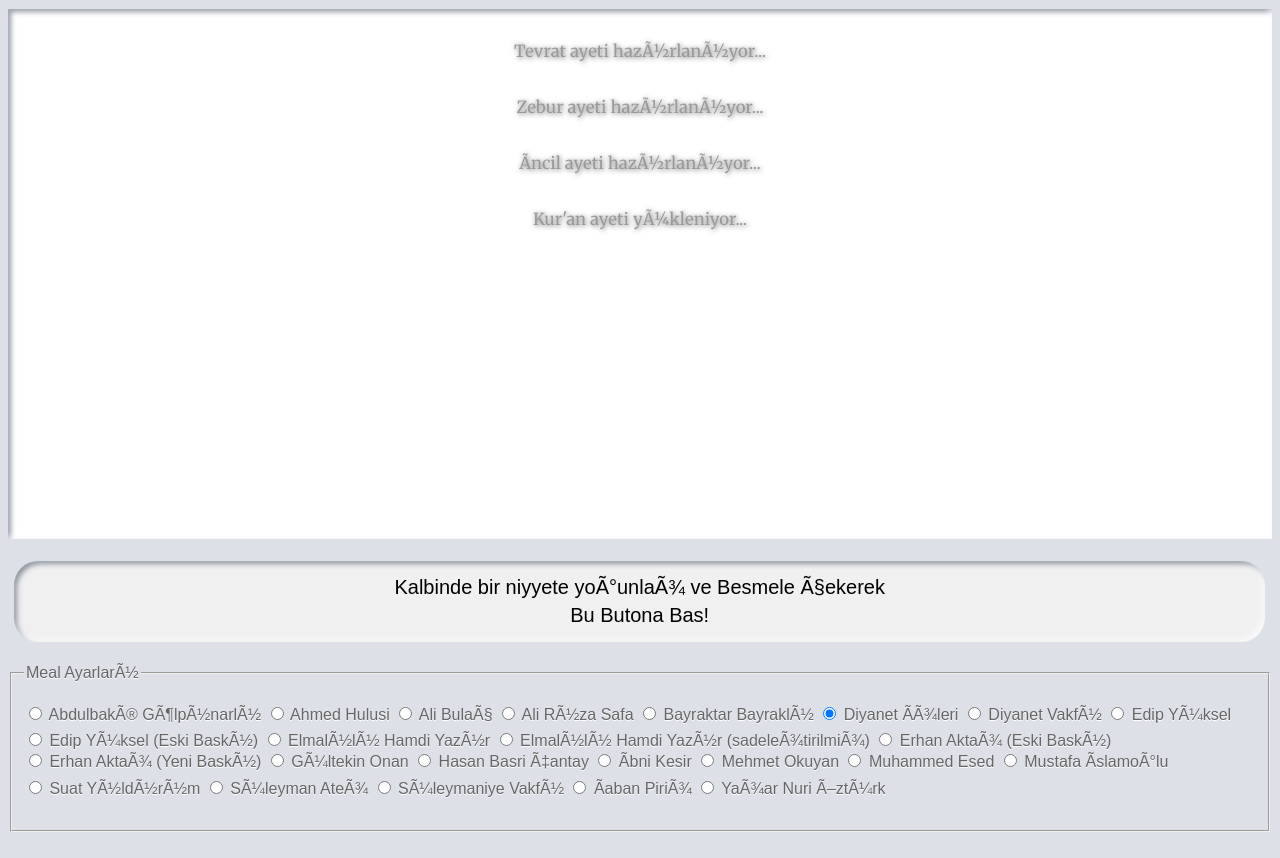
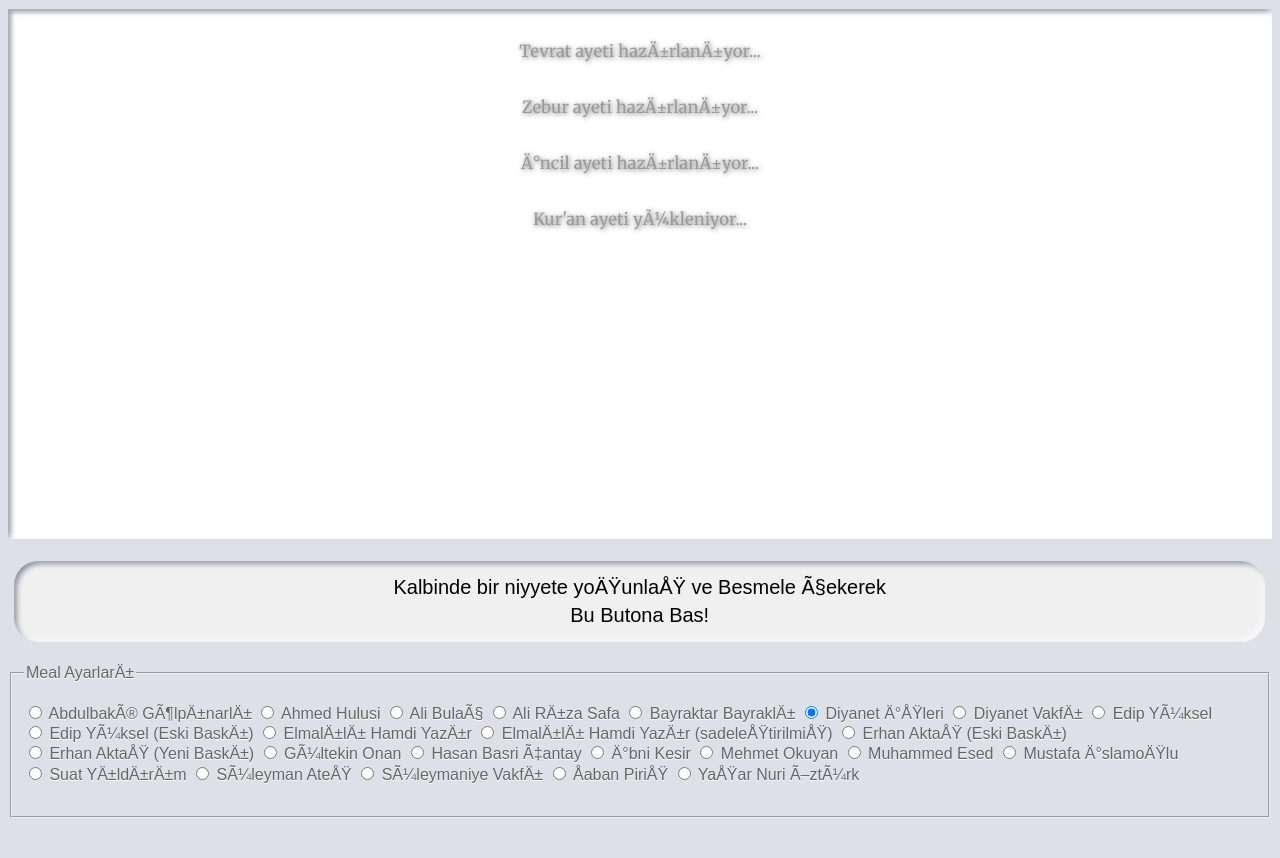
Before and after one commit to Akhenaton41/Rastgele-Ayet, a plain HTML site: page index.htm in a window 1280 px wide. Shown: the part 188-1046 px from the top of the page. Drawn offline with Linux system fonts and the light colour scheme; no server answers.

Commit message:
Update index.htm

```diff
--- a/index.htm
+++ b/index.htm
@@ -8,7 +8,7 @@
 <title>Tefaülname</title>
 </head><body>
 
-<div class="logo"><h1>Tefâülnâme</h1><h2>Programcý: Mehmet Akif Ardýç (Akhenaton)</h2><h3>Sürüm: 3.5</h3></div>
+<div class="logo"><h1>Tefâülnâme</h1><h2>Programcı: Mehmet Akif Ardıç (Akhenaton)</h2><h3>Sürüm: 3.5</h3></div>
 <div id="container">
 
 <div class="ayet" id="Ayet">
@@ -19,35 +19,35 @@
 </div>
 
 <p>
-	<button class="buton" onclick="butonaBasildi()"><span>Kalbinde bir niyyete yoðunlaþ ve Besmele çekerek</span><br>Bu Butona Bas!</button>
+	<button class="buton" onclick="butonaBasildi()"><span>Kalbinde bir niyyete yoğunlaş ve Besmele çekerek</span><br>Bu Butona Bas!</button>
 </p>
 
-<fieldset><legend>Meal Ayarlarý</legend>
+<fieldset><legend>Meal Ayarları</legend>
 <p id="Meal">
-    <label><input type="radio" name="meal" data-api="kuran" data-param="golpinarli" onclick="mealDegisti(this)"> Abdulbakî Gölpýnarlý</label>
+    <label><input type="radio" name="meal" data-api="kuran" data-param="golpinarli" onclick="mealDegisti(this)"> Abdulbakî Gölpınarlı</label>
     <label><input type="radio" name="meal" data-api="acik" data-param="Ahmed Hulusi·3" onclick="mealDegisti(this)"> Ahmed Hulusi</label>
     <label><input type="radio" name="meal" data-api="kuran" data-param="bulac" onclick="mealDegisti(this)"> Ali Bulaç</label>
-    <label><input type="radio" name="meal" data-api="acik" data-param="Ali Rýza Safa·51" onclick="mealDegisti(this)"> Ali Rýza Safa</label>
-    <label><input type="radio" name="meal" data-api="acik" data-param="Bayraktar Bayraklý·8" onclick="mealDegisti(this)"> Bayraktar Bayraklý</label>
-    <label><input type="radio" name="meal" data-api="kuran" data-param="diyanet" onclick="mealDegisti(this)" checked> Diyanet Ýþleri</label>
-    <label><input type="radio" name="meal" data-api="kuran" data-param="vakfi" onclick="mealDegisti(this)"> Diyanet Vakfý</label>
+    <label><input type="radio" name="meal" data-api="acik" data-param="Ali Rıza Safa·51" onclick="mealDegisti(this)"> Ali Rıza Safa</label>
+    <label><input type="radio" name="meal" data-api="acik" data-param="Bayraktar Bayraklı·8" onclick="mealDegisti(this)"> Bayraktar Bayraklı</label>
+    <label><input type="radio" name="meal" data-api="kuran" data-param="diyanet" onclick="mealDegisti(this)" checked> Diyanet İşleri</label>
+    <label><input type="radio" name="meal" data-api="kuran" data-param="vakfi" onclick="mealDegisti(this)"> Diyanet Vakfı</label>
     <label><input type="radio" name="meal" data-api="kuran" data-param="yuksel" onclick="mealDegisti(this)"> Edip Yüksel</label>
-    <label><input type="radio" name="meal" data-api="acik" data-param="Edip Yüksel (Eski Baský)·13" onclick="mealDegisti(this)"> Edip Yüksel (Eski Baský)</label>
-    <label><input type="radio" name="meal" data-api="kuran" data-param="yazir" onclick="mealDegisti(this)"> Elmalýlý Hamdi Yazýr</label>
-    <label><input type="radio" name="meal" data-api="acik" data-param="Elmalýlý Hamdi Yazýr (sadeleþtirilmiþ)·15" onclick="mealDegisti(this)"> Elmalýlý Hamdi Yazýr (sadeleþtirilmiþ)</label>
-    <label><input type="radio" name="meal" data-api="acik" data-param="Erhan Aktaþ (Eski Baský)·50" onclick="mealDegisti(this)"> Erhan Aktaþ (Eski Baský)</label>
-    <label><input type="radio" name="meal" data-api="acik" data-param="Erhan Aktaþ (Yeni Baský)·105" onclick="mealDegisti(this)"> Erhan Aktaþ (Yeni Baský)</label>
+    <label><input type="radio" name="meal" data-api="acik" data-param="Edip Yüksel (Eski Baskı)·13" onclick="mealDegisti(this)"> Edip Yüksel (Eski Baskı)</label>
+    <label><input type="radio" name="meal" data-api="kuran" data-param="yazir" onclick="mealDegisti(this)"> Elmalılı Hamdi Yazır</label>
+    <label><input type="radio" name="meal" data-api="acik" data-param="Elmalılı Hamdi Yazır (sadeleştirilmiş)·15" onclick="mealDegisti(this)"> Elmalılı Hamdi Yazır (sadeleştirilmiş)</label>
+    <label><input type="radio" name="meal" data-api="acik" data-param="Erhan Aktaş (Eski Baskı)·50" onclick="mealDegisti(this)"> Erhan Aktaş (Eski Baskı)</label>
+    <label><input type="radio" name="meal" data-api="acik" data-param="Erhan Aktaş (Yeni Baskı)·105" onclick="mealDegisti(this)"> Erhan Aktaş (Yeni Baskı)</label>
     <label><input type="radio" name="meal" data-api="acik" data-param="Gültekin Onan·18" onclick="mealDegisti(this)"> Gültekin Onan</label>
     <label><input type="radio" name="meal" data-api="acik" data-param="Hasan Basri Çantay·19" onclick="mealDegisti(this)"> Hasan Basri Çantay</label>
-    <label><input type="radio" name="meal" data-api="acik" data-param="Ýbni Kesir·21" onclick="mealDegisti(this)"> Ýbni Kesir</label>
+    <label><input type="radio" name="meal" data-api="acik" data-param="İbni Kesir·21" onclick="mealDegisti(this)"> İbni Kesir</label>
     <label><input type="radio" name="meal" data-api="acik" data-param="Mehmet Okuyan·107" onclick="mealDegisti(this)"> Mehmet Okuyan</label>
     <label><input type="radio" name="meal" data-api="acik" data-param="Muhammed Esed·22" onclick="mealDegisti(this)"> Muhammed Esed</label>
-    <label><input type="radio" name="meal" data-api="acik" data-param="Mustafa Ýslamoðlu·38" onclick="mealDegisti(this)"> Mustafa Ýslamoðlu</label>
-    <label><input type="radio" name="meal" data-api="kuran" data-param="yildirim" onclick="mealDegisti(this)"> Suat Yýldýrým</label>
-    <label><input type="radio" name="meal" data-api="kuran" data-param="ates" onclick="mealDegisti(this)"> Süleyman Ateþ</label>
-    <label><input type="radio" name="meal" data-api="acik" data-param="Süleymaniye Vakfý·52" onclick="mealDegisti(this)"> Süleymaniye Vakfý</label>
-    <label><input type="radio" name="meal" data-api="acik" data-param="Þaban Piriþ·25" onclick="mealDegisti(this)"> Þaban Piriþ</label>
-    <label><input type="radio" name="meal" data-api="kuran" data-param="ozturk" onclick="mealDegisti(this)"> Yaþar Nuri Öztürk</label>
+    <label><input type="radio" name="meal" data-api="acik" data-param="Mustafa İslamoğlu·38" onclick="mealDegisti(this)"> Mustafa İslamoğlu</label>
+    <label><input type="radio" name="meal" data-api="kuran" data-param="yildirim" onclick="mealDegisti(this)"> Suat Yıldırım</label>
+    <label><input type="radio" name="meal" data-api="kuran" data-param="ates" onclick="mealDegisti(this)"> Süleyman Ateş</label>
+    <label><input type="radio" name="meal" data-api="acik" data-param="Süleymaniye Vakfı·52" onclick="mealDegisti(this)"> Süleymaniye Vakfı</label>
+    <label><input type="radio" name="meal" data-api="acik" data-param="Şaban Piriş·25" onclick="mealDegisti(this)"> Şaban Piriş</label>
+    <label><input type="radio" name="meal" data-api="kuran" data-param="ozturk" onclick="mealDegisti(this)"> Yaşar Nuri Öztürk</label>
 </p>
 </fieldset>
 
@@ -58,15 +58,15 @@
 
 var ayet=false, referans=false, Meal, tip=0, eskiAyet;
 var sureAyetSayilari = [7,286,200,176,120,165,206,75,129,109,123,111,43,52,99,128,111,110,98,135,112,78,118,64,77,227,93,88,69,60,34,30,73,54,45,83,182,88,75,85,54,53,89,59,37,35,38,29,18,45,60,49,62,55,78,96,29,22,24,22,14,11,11,18,12,12,30,52,52,44,28,28,20,56,40,31,50,40,46,42,29,19,36,25,22,17,19,26,30,20,15,21,11,8,8,19,5,8,8,11,11,8,3,5,4,5,6,3,6,3,5,4,5,6];
-var sureAdi=["Fatiha","Bakara","Âl-i Ýmrân","Nisa","Maide","En’âm","A'raf","Enfal","Tevbe","Yunus","Hud","Yusuf","Ra'd","Ýbrahim","Hicr","Nahl","Ýsra","Kehf","Meryem","Ta-Ha","Enbiya","Hac","Mü'minun","Nur","Furkan","Þu'ara","Neml","Kasas","Ankebut","Rum","Lokman","Secde","Ahzab","Sebe'","Fatýr","Yasin","Saffat","Sad","Zümer","Mü'min","Fussilet","Þura","Zuhruf","Duhan","Casiye","Ahkaf","Muhammed","Fetih","Hucurat","Kaf","Zariyat","Tur","Necm","Kamer","Rahman","Vaký'a","Hadid","Mücadele","Haþr","Mümtehine","Saf","Cum'a","Münafikun","Teðabun","Talak","Tahrim","Mülk","Kalem","Hakka","Me'aric","Nuh","Cin","Müzzemmil","Müddesir","Kýyamet","Ýnsan","Mürselat","Nebe'","Nazi'at","Abese","Tekvir","Ýnfitar","Mutaffifin","Ýnþikak","Büruc","Tarýk","A'la","Gaþiye","Fecr","Beled","Þems","Leyl","Duha","Ýnþirah","Tin","Âlak","Kadir","Beyyine","Zilzal","Adiyat","Kari'a","Tekasür","Asr","Hümeze","Fil","Kureyþ","Ma'un","Kevser","Kâfirun","Nasr","Tebbet","Ýhlas","Felak","Nas"];
+var sureAdi=["Fatiha","Bakara","Âl-i İmrân","Nisa","Maide","En’âm","A'raf","Enfal","Tevbe","Yunus","Hud","Yusuf","Ra'd","İbrahim","Hicr","Nahl","İsra","Kehf","Meryem","Ta-Ha","Enbiya","Hac","Mü'minun","Nur","Furkan","Şu'ara","Neml","Kasas","Ankebut","Rum","Lokman","Secde","Ahzab","Sebe'","Fatır","Yasin","Saffat","Sad","Zümer","Mü'min","Fussilet","Şura","Zuhruf","Duhan","Casiye","Ahkaf","Muhammed","Fetih","Hucurat","Kaf","Zariyat","Tur","Necm","Kamer","Rahman","Vakı'a","Hadid","Mücadele","Haşr","Mümtehine","Saf","Cum'a","Münafikun","Teğabun","Talak","Tahrim","Mülk","Kalem","Hakka","Me'aric","Nuh","Cin","Müzzemmil","Müddesir","Kıyamet","İnsan","Mürselat","Nebe'","Nazi'at","Abese","Tekvir","İnfitar","Mutaffifin","İnşikak","Büruc","Tarık","A'la","Gaşiye","Fecr","Beled","Şems","Leyl","Duha","İnşirah","Tin","Âlak","Kadir","Beyyine","Zilzal","Adiyat","Kari'a","Tekasür","Asr","Hümeze","Fil","Kureyş","Ma'un","Kevser","Kâfirun","Nasr","Tebbet","İhlas","Felak","Nas"];
 var BIBLE_DATA = null;
 
 function butonaBasildi() {
     tip = 0;
 
-    id("TevratAlani").innerHTML = "<small style='color:#999'>Tevrat ayeti hazýrlanýyor...</small>";
-    id("ZeburAlani").innerHTML = "<small style='color:#999'>Zebur ayeti hazýrlanýyor...</small>";
-    id("IncilAlani").innerHTML = "<small style='color:#999'>Ýncil ayeti hazýrlanýyor...</small>";
+    id("TevratAlani").innerHTML = "<small style='color:#999'>Tevrat ayeti hazırlanıyor...</small>";
+    id("ZeburAlani").innerHTML = "<small style='color:#999'>Zebur ayeti hazırlanıyor...</small>";
+    id("IncilAlani").innerHTML = "<small style='color:#999'>İncil ayeti hazırlanıyor...</small>";
     id("KuranAlani").innerHTML = "<small style='color:#999'>Kur'an ayeti yükleniyor...</small>";
 
     const seciliRadio = document.querySelector('input[name="meal"]:checked');
@@ -175,7 +175,7 @@ function ayetYazdir(text$) {
 
     id("KuranAlani").innerHTML = `
         ${text$[0]}<br>
-        <span style='color:#3366FF'>Kurân-ý Kerîm, ${text$[4]} Meali, ${text$[1]} Sûresi ${text$[3]}</span>`;
+        <span style='color:#3366FF'>Kurân-ı Kerîm, ${text$[4]} Meali, ${text$[1]} Sûresi ${text$[3]}</span>`;
 
     referans = `${text$[2]}:${text$[3]}`;
     ayet = id("KuranAlani").innerHTML;
@@ -190,7 +190,7 @@ async function fetchBibleData() {
 
         bibleAyetleriniSecVeYaz();
     } catch (error) {
-        console.error("Veri çekme hatasý:", error);
+        console.error("Veri çekme hatası:", error);
     }
 }
 
@@ -204,7 +204,7 @@ function bibleAyetleriniSecVeYaz() {
     id("ZeburAlani").innerHTML = ayetOlustur("Zebur", book);
 
     book = BIBLE_DATA["books"][getRandomIncil()];
-    id("IncilAlani").innerHTML = ayetOlustur("Ýncil (Yeni Ahit)", book);
+    id("IncilAlani").innerHTML = ayetOlustur("İncil (Yeni Ahit)", book);
 }
 
 function ayetOlustur(kitap, e) {
```
